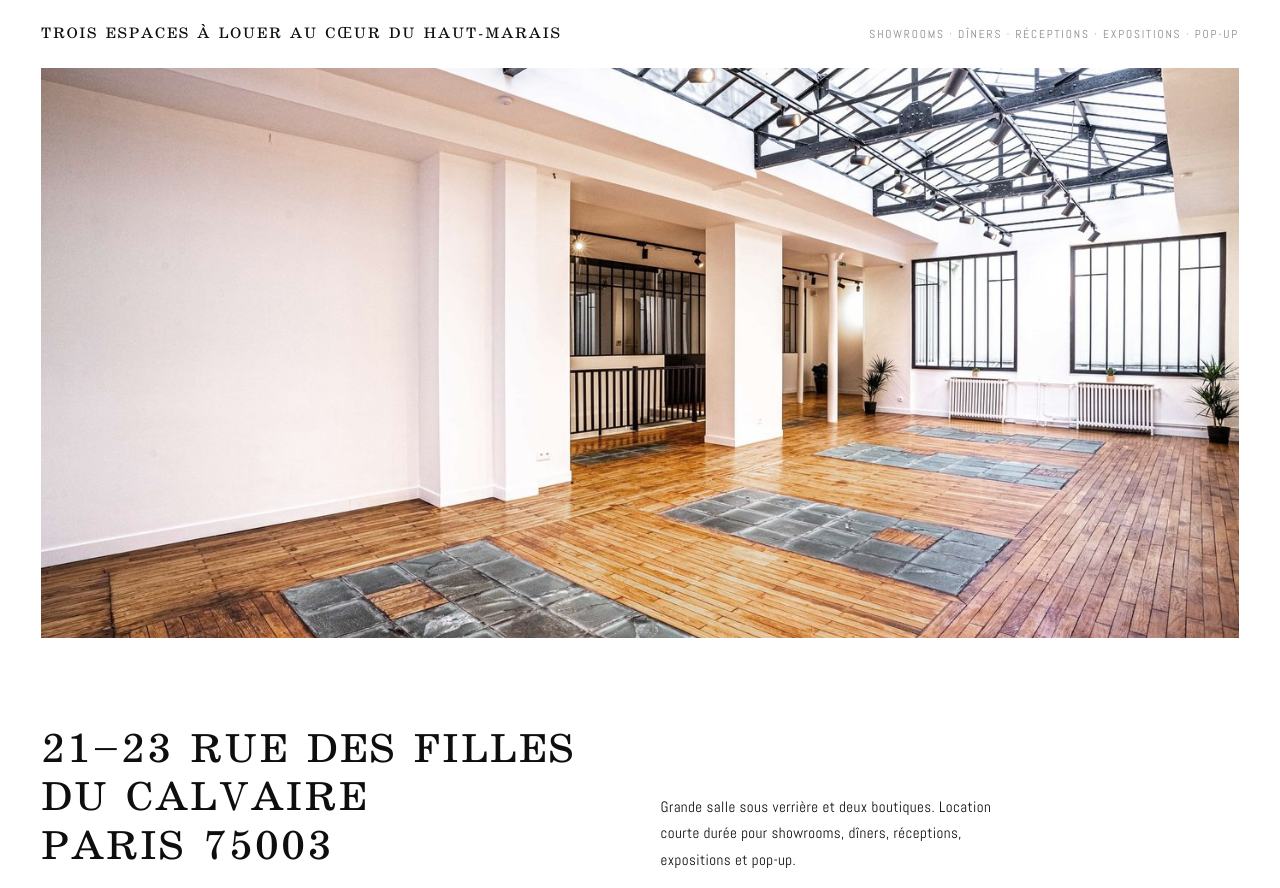
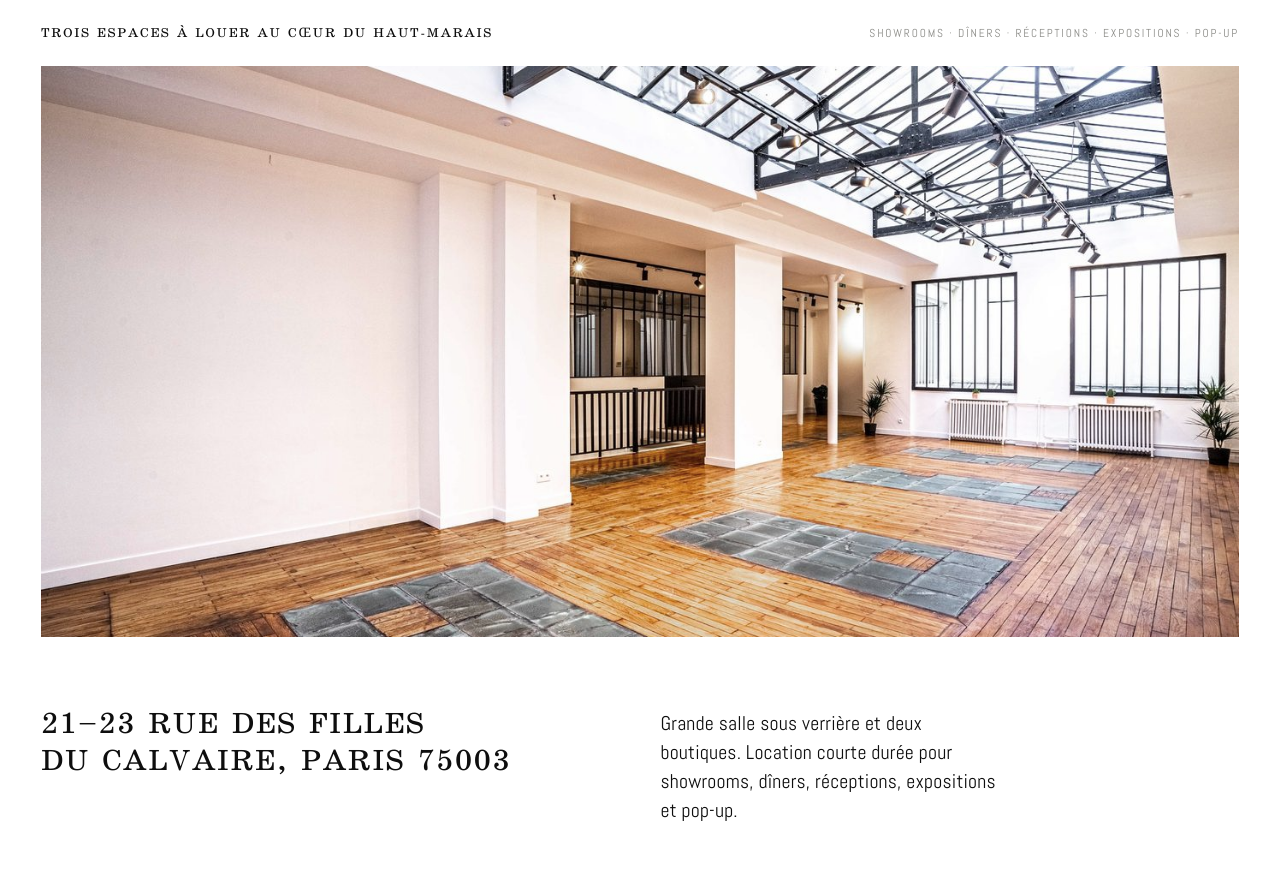
Before and after one commit to kiruanoam/le-grand-showroom, a plain HTML site: page index.html in a window 1280 px wide. Shown: the part 64-952 px from the top of the page. Drawn offline with Linux system fonts and the light colour scheme.

Commit message:
Accueil : ligne plus petite, blanc sous la photo, bloc adresse rééquilibré
Co-Authored-By: Claude Fable 5.2 <noreply@anthropic.com>
Claude-Session: https://claude.ai/code/session_0127QqiJdAXfCux3uyWnHVPP

```diff
--- a/index.html
+++ b/index.html
@@ -74,13 +74,13 @@ header.top{position:sticky;top:env(safe-area-inset-top,0px);z-index:50;backgroun
 /* home */
 .hero{padding-top:clamp(18px,2vw,28px)}
 .what{display:flex;justify-content:space-between;align-items:baseline;gap:24px;padding-bottom:clamp(16px,1.8vw,24px)}
-.what p{margin:0;font:400 clamp(14px,1.2vw,17px)/1.45 "SchoolBook GS",Georgia,serif;letter-spacing:.12em;text-transform:uppercase}
+.what p{margin:0;font:400 13px/1.45 "SchoolBook GS",Georgia,serif;letter-spacing:.14em;text-transform:uppercase}
 .what .caps{text-align:right;white-space:nowrap}
-.hero .frame{overflow:hidden;aspect-ratio:2.1/1;background:var(--fill)}
-.hero .frame img{width:100%;height:100%;object-fit:cover}
-.statement{display:grid;grid-template-columns:minmax(0,1fr) minmax(0,1fr);gap:var(--side);padding-block:clamp(48px,7vw,96px)}
-.statement h1{margin:0;font:400 clamp(28px,3.2vw,46px)/1.18 "SchoolBook GS",Georgia,serif;letter-spacing:.06em;text-transform:uppercase}
-.statement p{margin:0;max-width:44ch;font-size:15px;align-self:end}
+.hero .frame{overflow:hidden;aspect-ratio:2.1/1;width:100%;max-height:calc(100svh - 190px);min-height:280px;background:var(--fill)}
+.hero .frame img{width:100%;height:100%;object-fit:cover;object-position:50% 40%}
+.statement{display:grid;grid-template-columns:minmax(0,1fr) minmax(0,1fr);gap:var(--side);align-items:start;padding-block:clamp(44px,5.5vw,84px)}
+.statement h1{margin:0;font:400 clamp(22px,2.3vw,34px)/1.25 "SchoolBook GS",Georgia,serif;letter-spacing:.06em;text-transform:uppercase}
+.statement p{margin:0;max-width:34ch;font-size:clamp(18px,1.55vw,23px);line-height:1.45;letter-spacing:.01em;padding-top:.15em}
 .tiles{display:grid;grid-template-columns:repeat(3,minmax(0,1fr));gap:clamp(20px,2.4vw,40px)}
 .tile{text-decoration:none;display:block}
 .tile .img{aspect-ratio:4/5;overflow:hidden;background:var(--fill)}
@@ -347,7 +347,7 @@ label.flex + label.flex{margin-top:-6px}
       </div>
       <div class="frame"><img class="photo" src="img/sr-verriere-2-m.jpg" srcset="img/sr-verriere-2-s.jpg 720w, img/sr-verriere-2-m.jpg 1400w, img/sr-verriere-2.jpg 3200w" sizes="calc(100vw - 64px)" width="3200" height="2133" alt="La grande salle sous verrière" fetchpriority="high" decoding="async"></div>
       <div class="statement">
-        <h1>21–23 rue des Filles du Calvaire<br>Paris 75003</h1>
+        <h1>21–23 rue des Filles<br>du Calvaire, Paris 75003</h1>
         <p lang="fr">Grande salle sous verrière et deux boutiques. Location courte durée pour showrooms, dîners, réceptions, expositions et pop-up.</p>
         <p lang="en">Glass-roofed hall and two boutiques. Short-term rental for showrooms, dinners, receptions, exhibitions and pop-ups.</p>
       </div>
```
